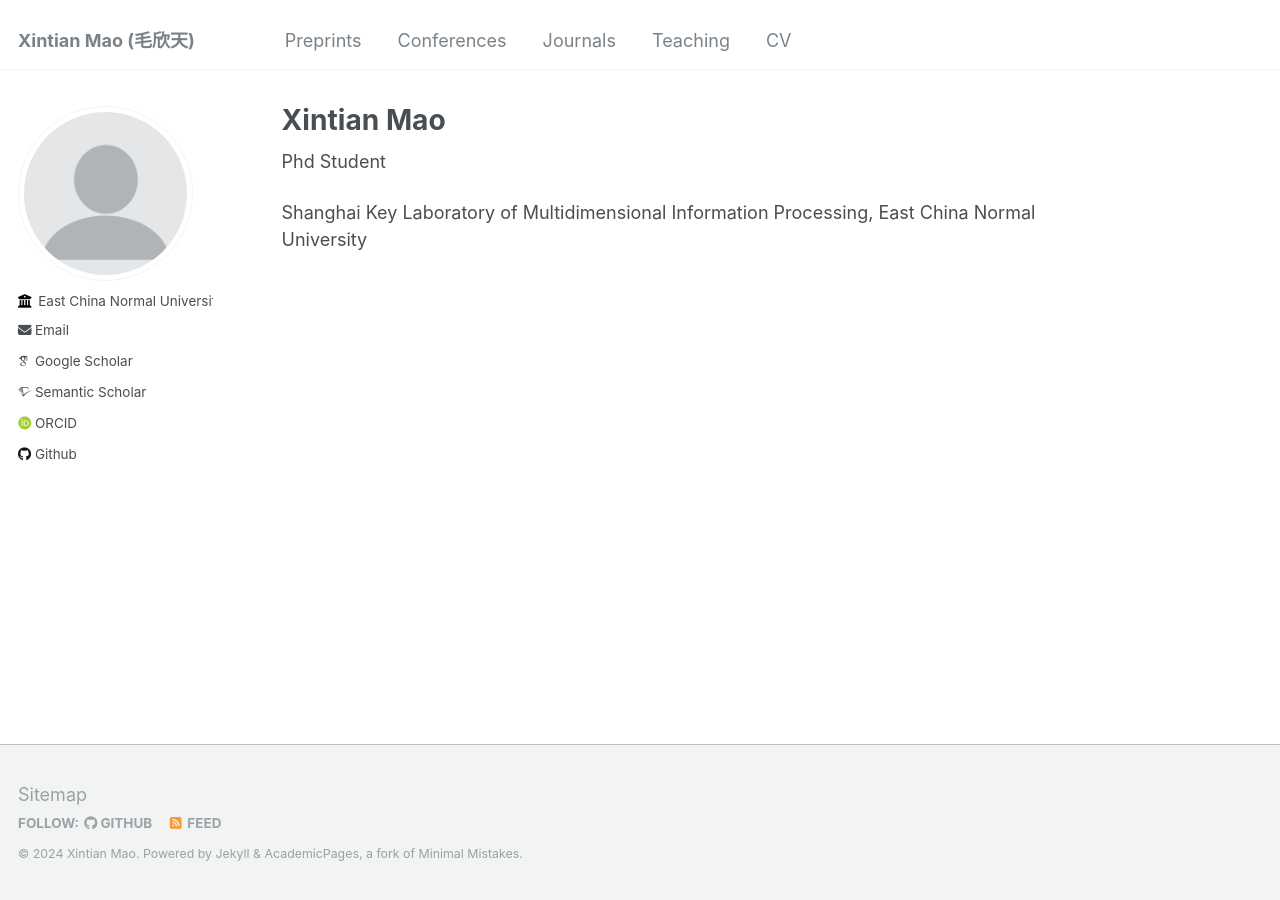
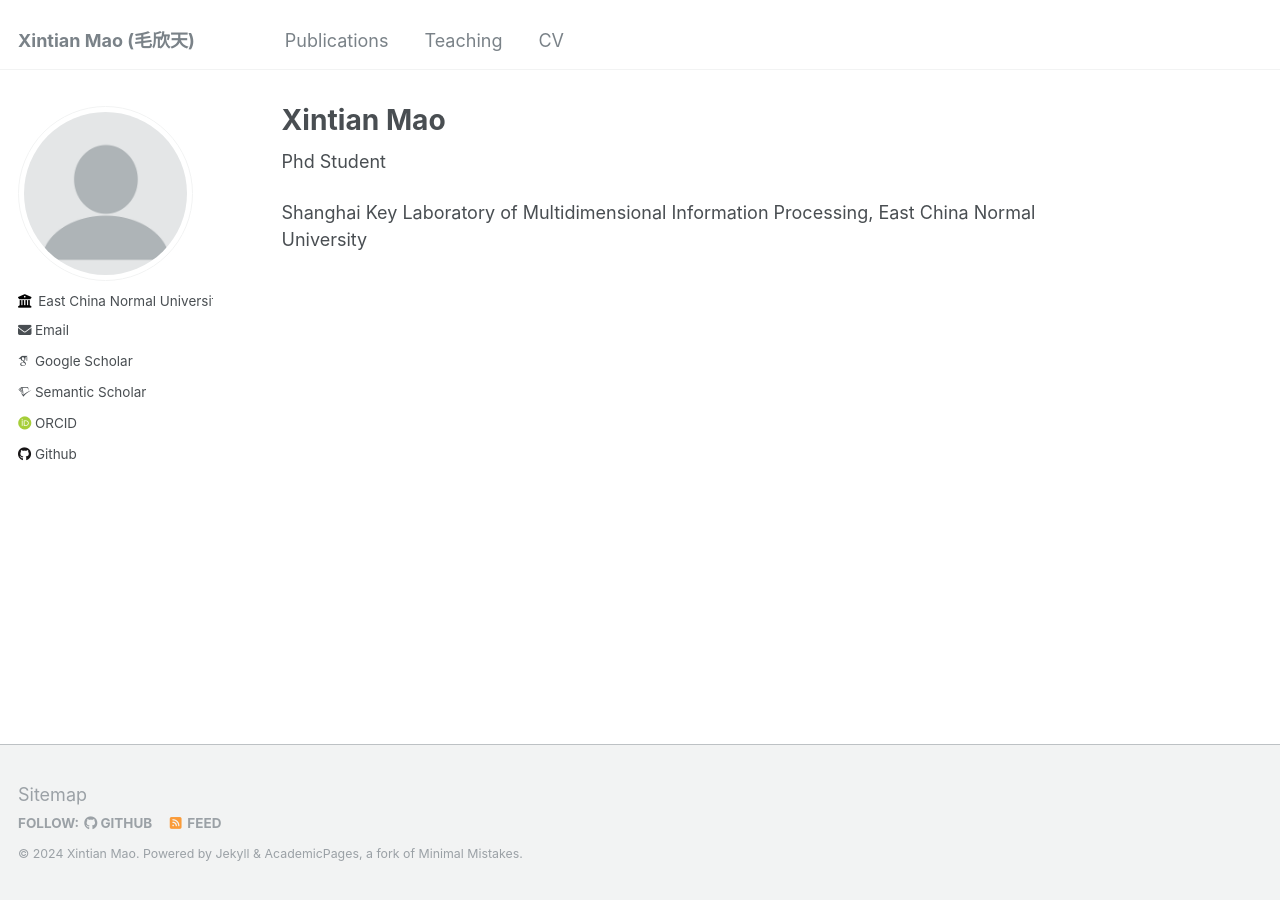
Before and after one commit to INVOKERer/INVOKERer.github.io, a Jekyll site: the page built from _pages/about.md, in a window 1280 px wide. Built offline with Jekyll 4.4.1, drawn with Linux system fonts in a browser that asks for light colours; some web fonts are replaced.

Commit message:
Update navigation.yml

```diff
--- a/_data/navigation.yml
+++ b/_data/navigation.yml
@@ -1,14 +1,9 @@
 # main links links
 main:
 
-  - title: "Preprints"
-    url: /preprints/
-
-  - title: "Conferences"
+  - title: "Publications"
     url: /publications/
 
-  - title: "Journals"
-    url: /publications/
 
   # - title: "Talks"
   #   url: /talks/
```
